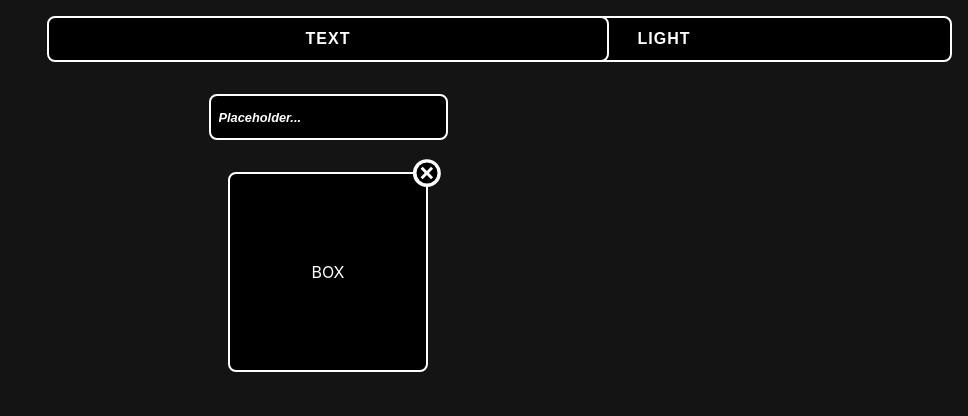
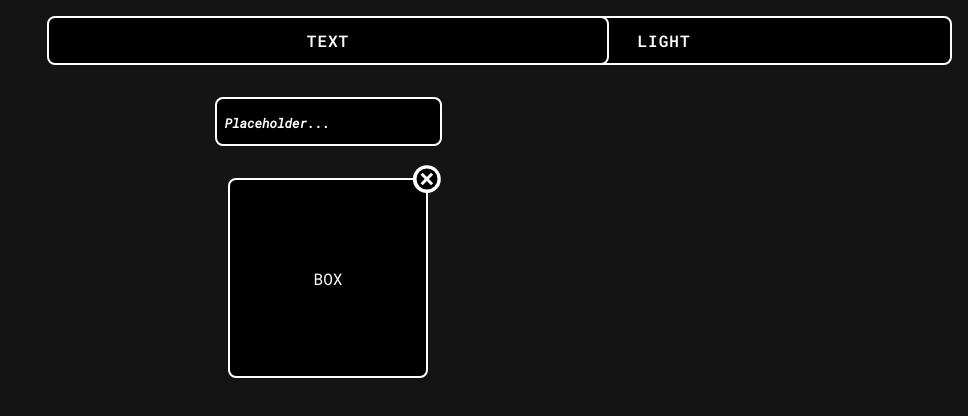
Before and after one commit to ameal-dev/my-components, a Next.js app: page / in a window 1280 px wide. Shown: the top 416 px of the page, without its empty margins (312-1280 px from the left). Built offline with nearby package versions, Linux system fonts and the light colour scheme.

Commit message:
added Roboto Mono font

```diff
--- a/components/_atoms.tsx
+++ b/components/_atoms.tsx
@@ -88,6 +88,7 @@
 	width: ${({ width }) => (width ? width : "")};
 	height: ${({ height }) => (height ? height : "")};
 	outline: none;
+	font-family: "Roboto Mono", monospace;
 	cursor: pointer;
 
 	color: ${({ dark }) => (dark ? "white" : "black")};
@@ -133,6 +134,7 @@
 	width: 45%;
 	border: 2px solid ${({ dark }) => (dark ? "white" : "black")};
 	font-size: 1rem;
+	font-family: "Roboto Mono", monospace;
 	width: ${({ width }) => (width ? width : "")};
 	letter-spacing: 1px;
 	border-radius: 0.5rem;
--- a/components/globalstyles.tsx
+++ b/components/globalstyles.tsx
@@ -1,4 +1,4 @@
-import { createGlobalStyle } from 'styled-components'
+import { createGlobalStyle } from "styled-components";
 
 const GlobalStyle = createGlobalStyle`
   html,
@@ -6,8 +6,7 @@
     color: ${({ theme }) => theme.colors.primary};
     padding: 0;
     margin: 0;
-    font-family: -apple-system, BlinkMacSystemFont, Segoe UI, Roboto, Oxygen,
-      Ubuntu, Cantarell, Fira Sans, Droid Sans, Helvetica Neue, sans-serif;
+    font-family: 'Roboto Mono', monospace;
   }
 
   a {
@@ -18,6 +17,6 @@
   * {
     box-sizing: border-box;
   }
-`
+`;
 
-export default GlobalStyle
+export default GlobalStyle;
--- a/next.config.js
+++ b/next.config.js
@@ -1,10 +1,11 @@
 /** @type {import('next').NextConfig} */
 
 const nextConfig = {
-  reactStrictMode: true,
-  compiler: {
-    styledComponents: true,
-  },
-}
+	reactStrictMode: true,
+	compiler: {
+		styledComponents: true,
+	},
+	optimizeFonts: true,
+};
 
-module.exports = nextConfig
+module.exports = nextConfig;
--- a/pages/_document.tsx
+++ b/pages/_document.tsx
@@ -31,7 +31,14 @@
 	render(): JSX.Element {
 		return (
 			<Html>
-				<Head />
+				<Head>
+					<link rel='preconnect' href='https://fonts.googleapis.com' />
+					<link rel='preconnect' href='https://fonts.gstatic.com' />
+					<link
+						href='https://fonts.googleapis.com/css2?family=Roboto+Mono:ital,wght@0,400;0,600;0,700;1,400&display=swap'
+						rel='stylesheet'
+					/>
+				</Head>
 				<body>
 					<Main />
 					<NextScript />
```
